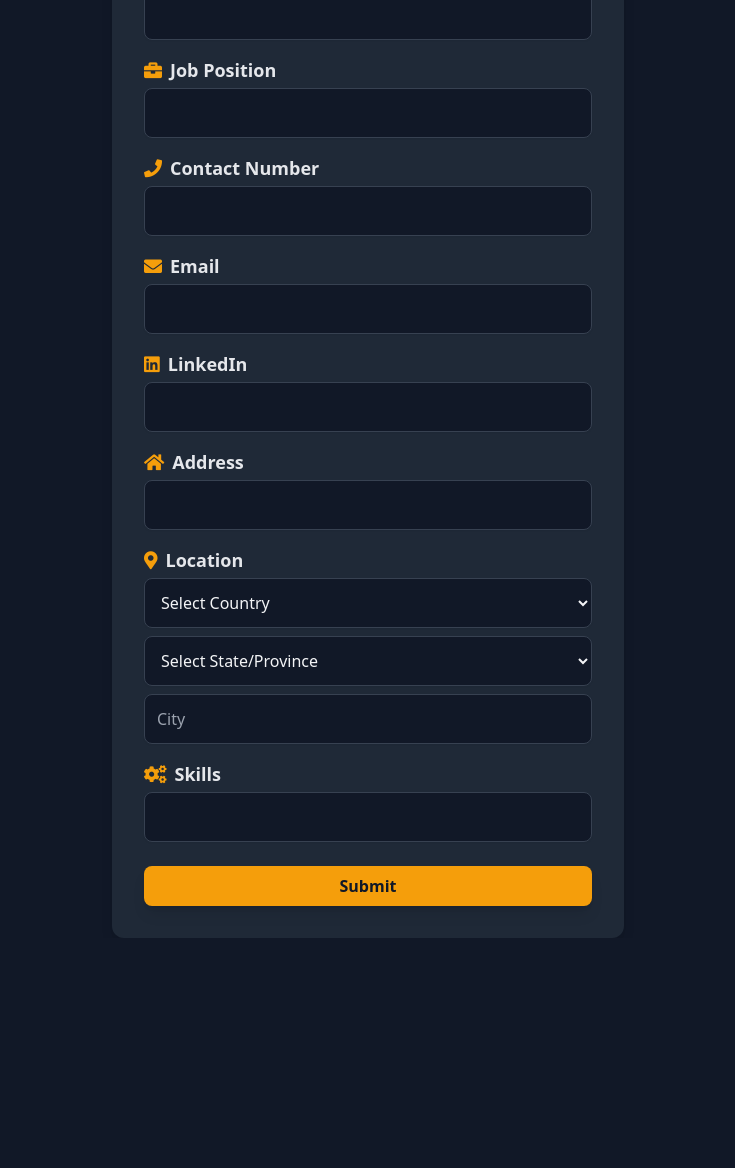
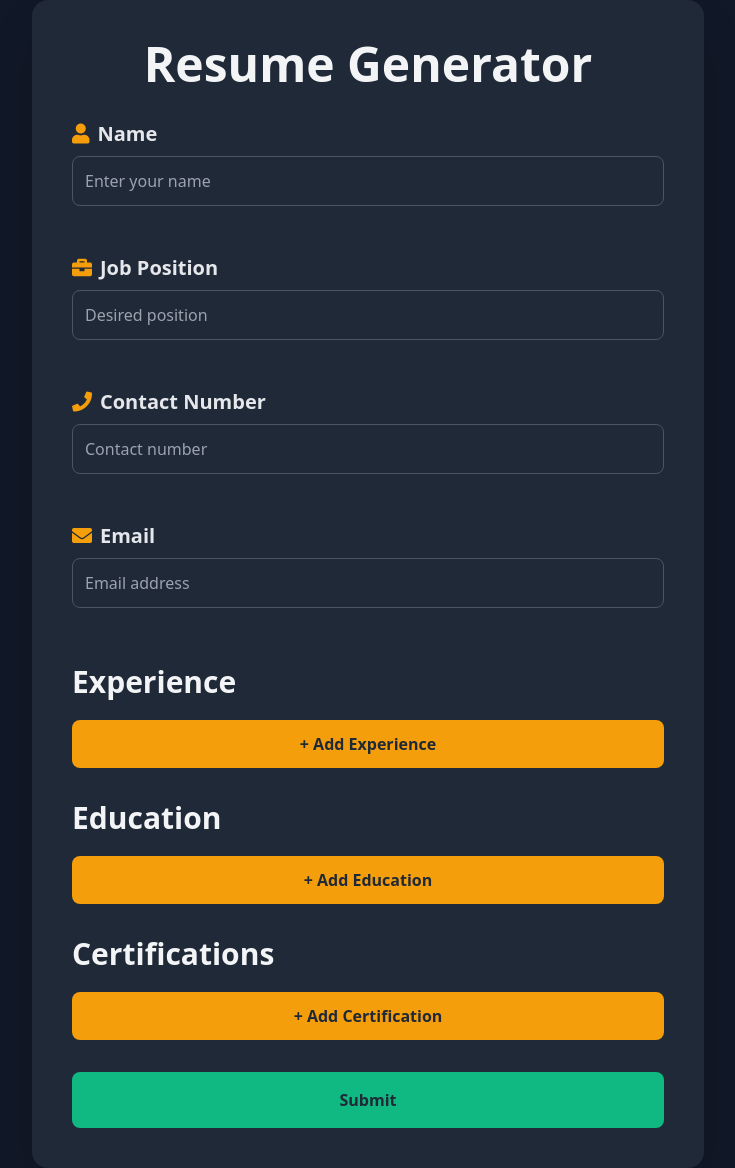
Before and after one commit to rpsmaini/resume-generator, a Django app: page / in a window 1280 px wide. Shown: the whole page, without its empty margins (272-1007 px from the left). Before the commit the page ends 938 px from the top, so only its background shows below. Run offline with Django 4.2, Linux system fonts and the light colour scheme; some libraries are stand-ins or nearby versions.

Commit message:
Changes made by sparsh

```diff
--- a/resume_generator/profiles/templates/profiles/profile_form.html
+++ b/resume_generator/profiles/templates/profiles/profile_form.html
@@ -6,64 +6,222 @@
     <script src="https://cdn.tailwindcss.com"></script>
     <link rel="stylesheet" href="https://cdnjs.cloudflare.com/ajax/libs/font-awesome/5.15.4/css/all.min.css">
 </head>
-<body class="bg-gray-900 flex items-center justify-center h-screen">
-    <div class="container max-w-lg p-8 bg-gray-800 text-gray-200 rounded-xl shadow-lg">
-        <h1 class="text-4xl font-extrabold text-gray-100 mb-6 text-center">Resume Generator</h1>
+<body class="bg-gray-900 flex items-center justify-center min-h-screen">
+    <div class="container max-w-2xl p-10 bg-gray-800 text-gray-200 rounded-2xl shadow-2xl">
+        <h1 class="text-5xl font-extrabold text-gray-100 mb-8 text-center">Resume Generator</h1>
+
         <form>
-            <div class="space-y-4">
+            <!-- Personal Info Section -->
+            <div class="space-y-6">
                 <div class="flex flex-col">
-                    <label for="name" class="text-lg font-semibold mb-1"><i class="fas fa-user mr-2 text-amber-500"></i>Name</label>
-                    <input type="text" id="name" class="border border-gray-700 bg-gray-900 rounded-lg p-3 w-full text-gray-100 placeholder-gray-400 focus:outline-none focus:border-amber-500 focus:ring-1 focus:ring-amber-500 shadow-sm transition duration-200 ease-in-out">
+                    <label for="name" class="text-xl font-semibold mb-2"><i class="fas fa-user mr-2 text-amber-500"></i>Name</label>
+                    <input type="text" id="name" class="input-field" placeholder="Enter your name">
                 </div>
                 <div class="flex flex-col">
-                    <label for="job_position" class="text-lg font-semibold mb-1"><i class="fas fa-briefcase mr-2 text-amber-500"></i>Job Position</label>
-                    <input type="text" id="job_position" class="border border-gray-700 bg-gray-900 rounded-lg p-3 w-full text-gray-100 placeholder-gray-400 focus:outline-none focus:border-amber-500 focus:ring-1 focus:ring-amber-500 shadow-sm transition duration-200 ease-in-out">
+                    <label for="job_position" class="text-xl font-semibold mb-2"><i class="fas fa-briefcase mr-2 text-amber-500"></i>Job Position</label>
+                    <input type="text" id="job_position" class="input-field" placeholder="Desired position">
                 </div>
                 <div class="flex flex-col">
-                    <label for="contact_number" class="text-lg font-semibold mb-1"><i class="fas fa-phone mr-2 text-amber-500"></i>Contact Number</label>
-                    <input type="text" id="contact_number" class="border border-gray-700 bg-gray-900 rounded-lg p-3 w-full text-gray-100 placeholder-gray-400 focus:outline-none focus:border-amber-500 focus:ring-1 focus:ring-amber-500 shadow-sm transition duration-200 ease-in-out">
+                    <label for="contact_number" class="text-xl font-semibold mb-2"><i class="fas fa-phone mr-2 text-amber-500"></i>Contact Number</label>
+                    <input type="text" id="contact_number" class="input-field" placeholder="Contact number">
                 </div>
                 <div class="flex flex-col">
-                    <label for="email" class="text-lg font-semibold mb-1"><i class="fas fa-envelope mr-2 text-amber-500"></i>Email</label>
-                    <input type="email" id="email" class="border border-gray-700 bg-gray-900 rounded-lg p-3 w-full text-gray-100 placeholder-gray-400 focus:outline-none focus:border-amber-500 focus:ring-1 focus:ring-amber-500 shadow-sm transition duration-200 ease-in-out">
-                </div>
-                <div class="flex flex-col">
-                    <label for="linkedin" class="text-lg font-semibold mb-1"><i class="fab fa-linkedin mr-2 text-amber-500"></i>LinkedIn</label>
-                    <input type="url" id="linkedin" class="border border-gray-700 bg-gray-900 rounded-lg p-3 w-full text-gray-100 placeholder-gray-400 focus:outline-none focus:border-amber-500 focus:ring-1 focus:ring-amber-500 shadow-sm transition duration-200 ease-in-out">
-                </div>
-                <div class="flex flex-col">
-                    <label for="address" class="text-lg font-semibold mb-1"><i class="fas fa-home mr-2 text-amber-500"></i>Address</label>
-                    <input type="text" id="address" class="border border-gray-700 bg-gray-900 rounded-lg p-3 w-full text-gray-100 placeholder-gray-400 focus:outline-none focus:border-amber-500 focus:ring-1 focus:ring-amber-500 shadow-sm transition duration-200 ease-in-out">
-                </div>
-                <div class="flex flex-col">
-                    <label for="location" class="text-lg font-semibold mb-1"><i class="fas fa-map-marker-alt mr-2 text-amber-500"></i>Location</label>
-                    <div class="space-y-2">
-                        <select id="country" class="border border-gray-700 bg-gray-900 rounded-lg p-3 w-full text-gray-100 placeholder-gray-400 focus:outline-none focus:border-amber-500 focus:ring-1 focus:ring-amber-500 shadow-sm transition duration-200 ease-in-out">
-                            <option value="" disabled selected class="text-gray-400">Select Country</option>
-                            <option>United States</option>
-                            <option>India</option>
-                            <option>Canada</option>
-                            <!-- Add more countries as needed -->
-                        </select>
-                        <select id="state" class="border border-gray-700 bg-gray-900 rounded-lg p-3 w-full text-gray-100 placeholder-gray-400 focus:outline-none focus:border-amber-500 focus:ring-1 focus:ring-amber-500 shadow-sm transition duration-200 ease-in-out">
-                            <option value="" disabled selected class="text-gray-400">Select State/Province</option>
-                            <option>California</option>
-                            <option>New York</option>
-                            <option>Maharashtra</option>
-                            <!-- Add more states as needed -->
-                        </select>
-                        <input type="text" id="city" placeholder="City" class="border border-gray-700 bg-gray-900 rounded-lg p-3 w-full text-gray-100 placeholder-gray-400 focus:outline-none focus:border-amber-500 focus:ring-1 focus:ring-amber-500 shadow-sm transition duration-200 ease-in-out">
-                    </div>
-                </div>
-                <div class="flex flex-col">
-                    <label for="skills" class="text-lg font-semibold mb-1"><i class="fas fa-cogs mr-2 text-amber-500"></i>Skills</label>
-                    <input type="text" id="skills" class="border border-gray-700 bg-gray-900 rounded-lg p-3 w-full text-gray-100 placeholder-gray-400 focus:outline-none focus:border-amber-500 focus:ring-1 focus:ring-amber-500 shadow-sm transition duration-200 ease-in-out">
+                    <label for="email" class="text-xl font-semibold mb-2"><i class="fas fa-envelope mr-2 text-amber-500"></i>Email</label>
+                    <input type="email" id="email" class="input-field" placeholder="Email address">
                 </div>
             </div>
-            <button type="submit" class="bg-amber-500 hover:bg-amber-400 text-gray-900 font-bold py-2 px-6 rounded-lg mt-6 shadow-lg transform hover:scale-105 transition duration-300 ease-in-out w-full">
-                Submit
-            </button>
+
+            <!-- Experience Section -->
+            <div class="experience-section mt-8">
+                <h2 class="text-3xl font-semibold text-gray-100 mb-5">Experience</h2>
+                <div id="experienceContainer"></div>
+                <button type="button" id="addExperienceBtn" class="add-section-btn">+ Add Experience</button>
+            </div>
+
+            <!-- Education Section -->
+            <div class="education-section mt-8">
+                <h2 class="text-3xl font-semibold text-gray-100 mb-5">Education</h2>
+                <div id="educationContainer"></div>
+                <button type="button" id="addEducationBtn" class="add-section-btn">+ Add Education</button>
+            </div>
+
+            <!-- Certifications Section -->
+            <div class="certifications-section mt-8">
+                <h2 class="text-3xl font-semibold text-gray-100 mb-5">Certifications</h2>
+                <div id="certificationsContainer"></div>
+                <button type="button" id="addCertificationBtn" class="add-section-btn">+ Add Certification</button>
+            </div>
+
+            <!-- Submit Button -->
+            <button type="submit" class="submit-btn mt-8">Submit</button>
         </form>
     </div>
+
+    <script>
+        const maxItems = 6;
+
+        // Experience Section
+        const experienceContainer = document.getElementById("experienceContainer");
+        const addExperienceBtn = document.getElementById("addExperienceBtn");
+        let experienceCount = 0;
+
+        function createExperienceFields() {
+            const experienceDiv = document.createElement("div");
+            experienceDiv.classList.add("experience", "section-block");
+
+            experienceDiv.innerHTML = `
+                <label>Job Title</label>
+                <input type="text" class="input-field" placeholder="Job title">
+                <label>Company</label>
+                <input type="text" class="input-field" placeholder="Company name">
+                <label>Duration</label>
+                <input type="text" class="input-field" placeholder="e.g., Jan 2020 - Dec 2021">
+                <label>Responsibilities</label>
+                <textarea class="input-field" placeholder="Key responsibilities"></textarea>
+                <button type="button" class="remove-btn">Remove</button>
+            `;
+
+            experienceDiv.querySelector(".remove-btn").addEventListener("click", () => {
+                experienceContainer.removeChild(experienceDiv);
+                experienceCount--;
+                addExperienceBtn.disabled = experienceCount >= maxItems;
+            });
+
+            experienceContainer.appendChild(experienceDiv);
+            experienceCount++;
+            addExperienceBtn.disabled = experienceCount >= maxItems;
+        }
+
+        addExperienceBtn.addEventListener("click", () => {
+            if (experienceCount < maxItems) createExperienceFields();
+        });
+
+        // Education Section
+        const educationContainer = document.getElementById("educationContainer");
+        const addEducationBtn = document.getElementById("addEducationBtn");
+        let educationCount = 0;
+
+        function createEducationFields() {
+            const educationDiv = document.createElement("div");
+            educationDiv.classList.add("education", "section-block");
+
+            educationDiv.innerHTML = `
+                <label>Degree</label>
+                <input type="text" class="input-field" placeholder="Degree">
+                <label>Institution</label>
+                <input type="text" class="input-field" placeholder="Institution name">
+                <label>Graduation Year</label>
+                <input type="text" class="input-field" placeholder="Year of graduation">
+                <button type="button" class="remove-btn">Remove</button>
+            `;
+
+            educationDiv.querySelector(".remove-btn").addEventListener("click", () => {
+                educationContainer.removeChild(educationDiv);
+                educationCount--;
+                addEducationBtn.disabled = educationCount >= maxItems;
+            });
+
+            educationContainer.appendChild(educationDiv);
+            educationCount++;
+            addEducationBtn.disabled = educationCount >= maxItems;
+        }
+
+        addEducationBtn.addEventListener("click", () => {
+            if (educationCount < maxItems) createEducationFields();
+        });
+
+        // Certifications Section
+        const certificationsContainer = document.getElementById("certificationsContainer");
+        const addCertificationBtn = document.getElementById("addCertificationBtn");
+        let certificationCount = 0;
+
+        function createCertificationFields() {
+            const certificationDiv = document.createElement("div");
+            certificationDiv.classList.add("certification", "section-block");
+
+            certificationDiv.innerHTML = `
+                <label>Certification Name</label>
+                <input type="text" class="input-field" placeholder="Certification name">
+                <label>Issuing Organization</label>
+                <input type="text" class="input-field" placeholder="Organization name">
+                <label>Validity</label>
+                <input type="date" class="input-field">
+                <label><input type="checkbox"> No Expiry</label>
+                <button type="button" class="remove-btn">Remove</button>
+            `;
+
+            certificationDiv.querySelector(".remove-btn").addEventListener("click", () => {
+                certificationsContainer.removeChild(certificationDiv);
+                certificationCount--;
+                addCertificationBtn.disabled = certificationCount >= maxItems;
+            });
+
+            certificationsContainer.appendChild(certificationDiv);
+            certificationCount++;
+            addCertificationBtn.disabled = certificationCount >= maxItems;
+        }
+
+        addCertificationBtn.addEventListener("click", () => {
+            if (certificationCount < maxItems) createCertificationFields();
+        });
+    </script>
+
+    <style>
+        .input-field {
+            border: 1px solid #4B5563;
+            background-color: #1F2937;
+            color: #D1D5DB;
+            padding: 0.75rem;
+            border-radius: 0.5rem;
+            margin-bottom: 1.5rem;
+        }
+        .add-section-btn {
+            background-color: #F59E0B;
+            color: #1F2937;
+            font-weight: bold;
+            padding: 0.75rem;
+            border-radius: 0.5rem;
+            width: 100%;
+            transition: transform 0.3s ease;
+        }
+        .add-section-btn:hover {
+            transform: scale(1.05);
+            background-color: #FBBF24;
+        }
+        .section-block {
+            padding: 1.5rem;
+            background-color: #374151;
+            border-radius: 0.5rem;
+            margin-bottom: 1.5rem;
+            position: relative;
+        }
+        .remove-btn {
+            background-color: #EF4444;
+            color: #1F2937;
+            font-weight: bold;
+            padding: 0.25rem 0.5rem;
+            border-radius: 0.5rem;
+            position: absolute;
+            right: 0.5rem;
+            top: 0.5rem;
+            transition: background-color 0.3s ease;
+        }
+        .remove-btn:hover {
+            background-color: #F87171;
+        }
+        .submit-btn {
+            background-color: #10B981;
+            color: #1F2937;
+            font-weight: bold;
+            padding: 1rem;
+            border-radius: 0.5rem;
+            width: 100%;
+            transition: transform 0.3s ease;
+        }
+        .submit-btn:hover {
+            transform: scale(1.05);
+            background-color: #34D399;
+        }
+    </style>
 </body>
 </html>
```
